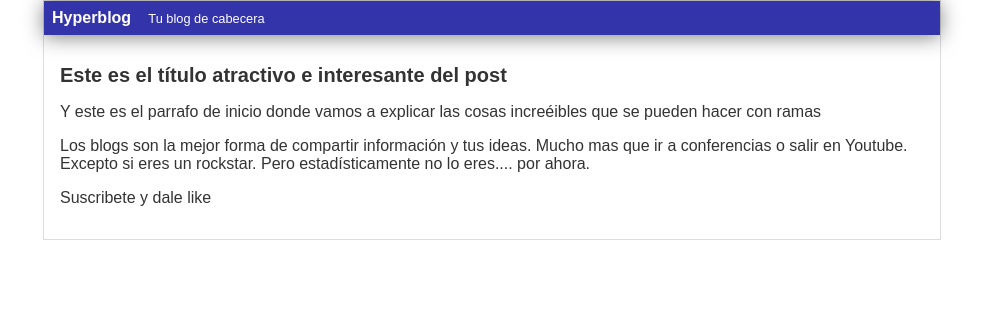
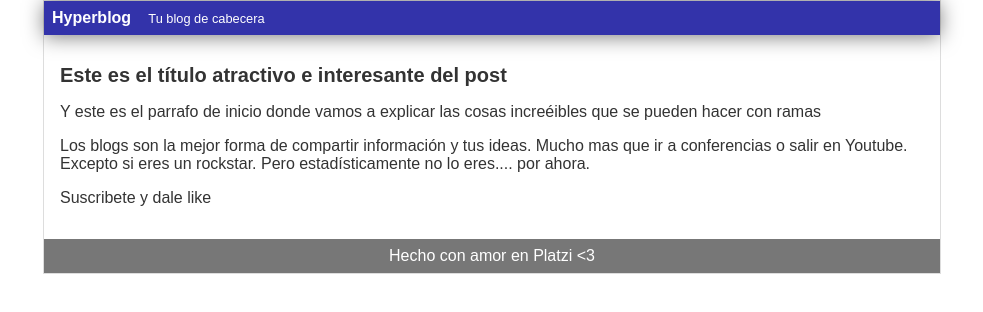
Before and after one commit to RickPegui/BlogIncreible, a plain HTML site: page index.html in a window 1280 px wide. Shown: the whole page, without its empty margins (148-1131 px from the left). Drawn offline with Linux system fonts and the light colour scheme.

Commit message:
Footer terminado

```diff
--- a/css/estilos.css
+++ b/css/estilos.css
@@ -2,7 +2,7 @@
 {
     color: #333;
     text-align: center;
-    font-family: "Arial";
+    font-family: Arial;
     font-size: 16px;
     margin: 0;
     padding: 0;
@@ -17,6 +17,8 @@
     margin: 0;
     padding: 0.5em;
 }
+
+
 
 #cabecera #tagline
 {
@@ -38,8 +40,15 @@
 {
     font-size: 20px;
 }
-
 #post
 {
     padding: 1em;
 }
+
+#footer
+{
+    background: #777;
+    color: white;
+    text-align: center;
+    padding: 0.5em;
+}
--- a/index.html
+++ b/index.html
@@ -15,6 +15,9 @@
                 <p>Los blogs son la mejor forma de compartir información y tus ideas. Mucho mas que ir a conferencias o salir en Youtube. Excepto si eres un rockstar. Pero estadísticamente no lo eres.... por ahora.</p>
                 <p>Suscribete y dale like</p>
             </div>
+            <div id="footer">
+                Hecho con amor en Platzi &lt;3
+            </div>
         </div>
     </body>
 </html>
```
